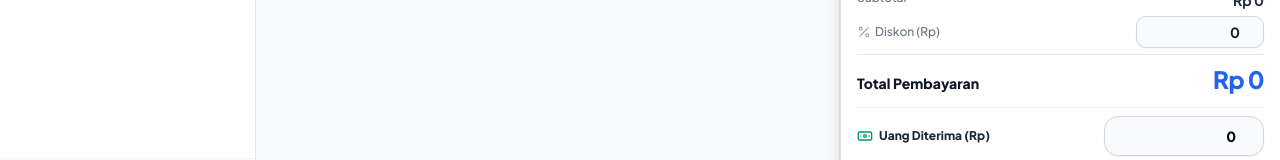
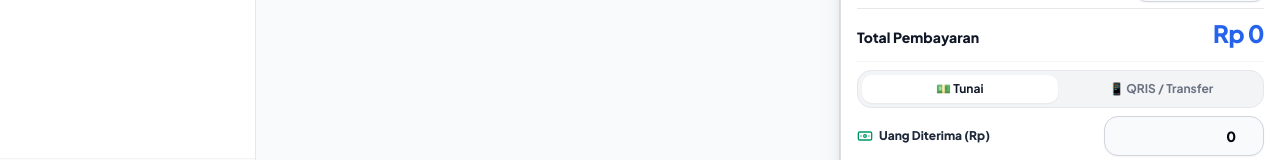
Before and after one commit to Zzathy/next_mozza_aquatic, a Next.js app: page /dashboard/kasir in a window 1280 px wide. Shown: the part 524-684 px from the top of the page. Built offline with nearby package versions, Linux system fonts and the light colour scheme; no server answers; the database is empty.

Commit message:
feat(kasir): add cash and qris payment method toggle

```diff
--- a/app/api/sales/route.ts
+++ b/app/api/sales/route.ts
@@ -42,6 +42,7 @@ export async function POST(req: Request) {
       customerName,
       customerPhone,
       notes,
+      paymentMethod = "Tunai",
       discount = 0,
       paidAmount = 0,
       items,
@@ -87,6 +88,7 @@ export async function POST(req: Request) {
           customerName,
           customerPhone,
           notes,
+          paymentMethod: paymentMethod || "Tunai",
           totalAmount: subTotal,
           discount,
           finalAmount,
--- a/app/dashboard/kasir/page.tsx
+++ b/app/dashboard/kasir/page.tsx
@@ -59,6 +59,7 @@ export default function CashierPage() {
   const [notes, setNotes] = useState("");
   const [discount, setDiscount] = useState("0");
   const [paidAmount, setPaidAmount] = useState("0");
+  const [paymentMethod, setPaymentMethod] = useState<"Tunai" | "QRIS">("Tunai");
 
   const [activeReceipt, setActiveReceipt] = useState<ReceiptData | null>(null);
   const [isMobileCartOpen, setIsMobileCartOpen] = useState(false);
@@ -188,6 +189,7 @@ export default function CashierPage() {
     setNotes("");
     setDiscount("0");
     setPaidAmount("0");
+    setPaymentMethod("Tunai");
   };
 
   const subTotal = useMemo(() => {
@@ -236,6 +238,7 @@ export default function CashierPage() {
         customerName,
         customerPhone,
         notes,
+        paymentMethod,
         discount: Number(discount),
         paidAmount: Number(paidAmount),
         items: cart.map((c) => ({
@@ -261,6 +264,7 @@ export default function CashierPage() {
         invoice: data.data?.invoice || "MIG-S-PENDING",
         date: new Date().toLocaleString("id-ID"),
         customer: customerName || null,
+        paymentMethod,
         items: cart.map((c) => ({
           name: c.product.brand
             ? `${c.product.brand} ${c.product.name}`
@@ -291,6 +295,7 @@ export default function CashierPage() {
       setNotes("");
       setDiscount("0");
       setPaidAmount("0");
+      setPaymentMethod("Tunai");
       setIsMobileCartOpen(false);
       success("Transaksi berhasil diproses & nota dicetak!");
     } catch (error: unknown) {
@@ -707,6 +712,35 @@ export default function CashierPage() {
 
           {/* INPUT PEMBAYARAN */}
           <div className="pt-2 border-t border-gray-100 space-y-2">
+            {/* TOGGLE METODE PEMBAYARAN */}
+            <div className="flex items-center gap-1.5 p-1 rounded-xl bg-gray-100 border border-gray-200">
+              <button
+                type="button"
+                onClick={() => setPaymentMethod("Tunai")}
+                className={`flex-1 py-1.5 rounded-lg text-xs font-bold transition-all ${
+                  paymentMethod === "Tunai"
+                    ? "bg-white text-gray-900 shadow-xs"
+                    : "text-gray-500 hover:text-gray-900"
+                }`}
+              >
+                💵 Tunai
+              </button>
+              <button
+                type="button"
+                onClick={() => {
+                  setPaymentMethod("QRIS");
+                  setPaidAmount(String(finalAmount));
+                }}
+                className={`flex-1 py-1.5 rounded-lg text-xs font-bold transition-all ${
+                  paymentMethod === "QRIS"
+                    ? "bg-[#2563EB] text-white shadow-xs"
+                    : "text-gray-500 hover:text-gray-900"
+                }`}
+              >
+                📱 QRIS / Transfer
+              </button>
+            </div>
+
             <div className="flex items-center justify-between gap-2">
               <span className="text-xs font-extrabold text-gray-800 flex items-center gap-1.5">
                 <Banknote className="w-4 h-4 text-emerald-600" />
--- a/components/ReceiptPrint.tsx
+++ b/components/ReceiptPrint.tsx
@@ -15,6 +15,7 @@ export interface ReceiptData {
   total: number;
   paid: number;
   change: number;
+  paymentMethod?: string;
   notes?: string | null;
 }
 
@@ -94,7 +95,7 @@ export default function ReceiptPrint({ data }: { data: ReceiptData | null }) {
           <span>Rp {data.total.toLocaleString("id-ID")}</span>
         </div>
         <div className="flex justify-between mb-1 font-normal">
-          <span>TUNAI</span>
+          <span>{data.paymentMethod ? data.paymentMethod.toUpperCase() : "TUNAI"}</span>
           <span>Rp {data.paid.toLocaleString("id-ID")}</span>
         </div>
         <div className="flex justify-between">
```
Also changed, not shown: 1 other file (tests, documents, lock files or other folders).
